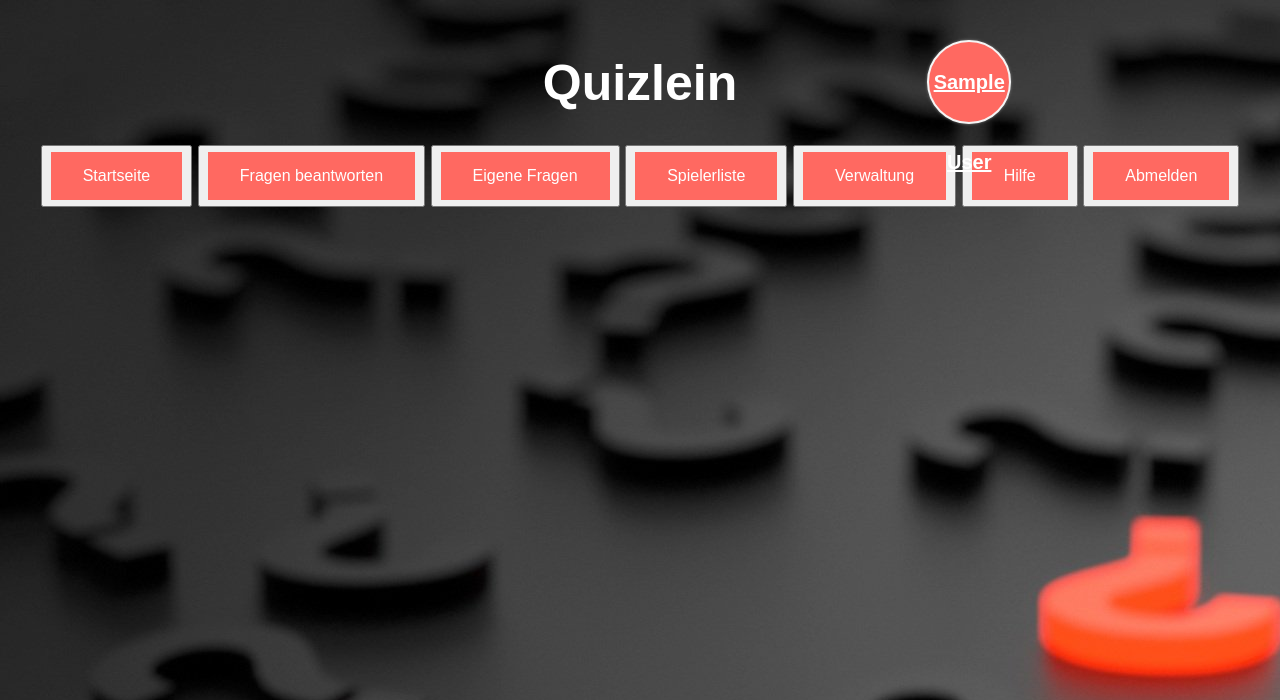
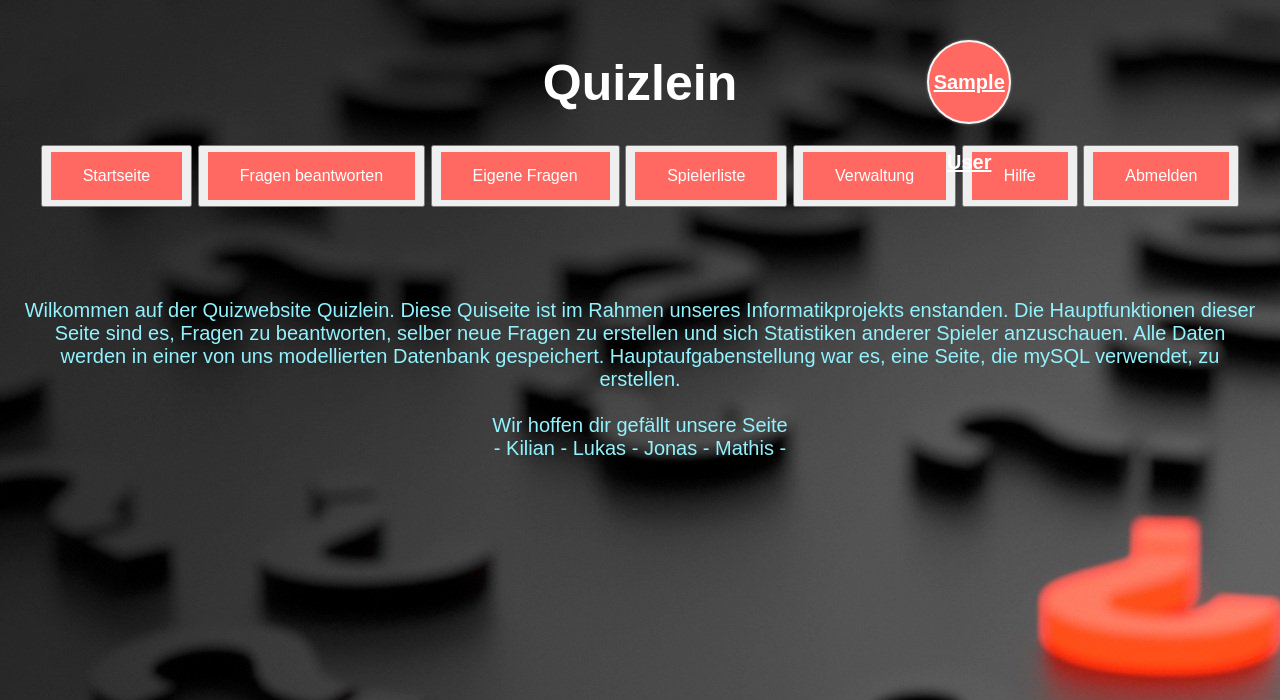
Before and after one commit to Kilian004/Quizlein, a PHP site: page /startseite.php in a window 1280 px wide. Shown: the top 700 px of the page. Run offline with PHP 8.4, Linux system fonts and the light colour scheme; the visitor is signed in with stand-in values (Sample User, id 1); tables that the repository leaves empty or names only in its code hold one stand-in row (values such as "Sample post").

Commit message:
Add files via upload

```diff
--- a/index.php
+++ b/index.php
@@ -44,10 +44,10 @@ exit;
 		<table>
 			<tr>
 				<td>Benutzername</td>
-				<td><input name="benutzername"></td>
+				<td><input class="list" name="benutzername"></td>
 			</tr>
 				<td>Passwort</td>
-				<td><input name="passwort" type="passwort"></td>
+				<td><input class="list" name="passwort" type="passwort"></td>
 			</tr>
 			<tr>
 				<td><a type="button" class="button" href="registrieren.php">Registrieren</a></td>
--- a/startseite.php
+++ b/startseite.php
@@ -26,8 +26,15 @@ $user = $_SESSION['aktueller_benutzer'];//Name des angemeldeten Benutzers wird g
 			<button><a type="button" class="button" href="hilfe.php">Hilfe</a></button>
 			<button><a type="button" class="button" href="index.php">Abmelden</a></button>
 		</div>
-
-
+        <center>
+		<div> </br></br></br></br>
+		Wilkommen auf der Quizwebsite Quizlein. Diese Quiseite ist im Rahmen unseres Informatikprojekts enstanden. Die Hauptfunktionen dieser</br>
+		Seite sind es, Fragen zu beantworten, selber neue Fragen zu erstellen und sich Statistiken anderer Spieler anzuschauen. Alle Daten</br>
+		werden in einer von uns modellierten Datenbank gespeichert. Hauptaufgabenstellung war es, eine Seite, die mySQL verwendet, zu erstellen.</br>
+		</br>
+		Wir hoffen dir gefällt unsere Seite</br>
+		- Kilian - Lukas - Jonas - Mathis - </br>
+		</center>
 	</body>
 
 </html>
```
Also changed, not shown: neueFrage.php (+8 -7 lines).
